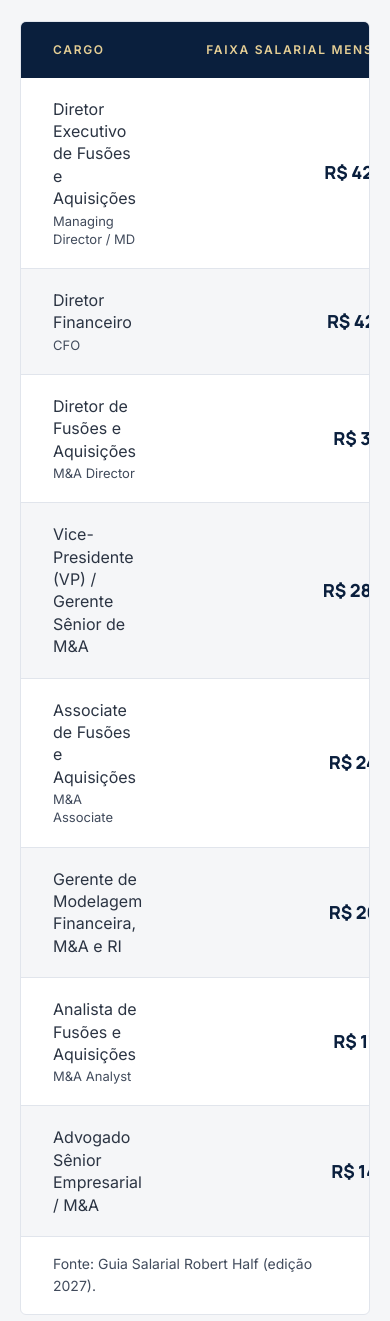
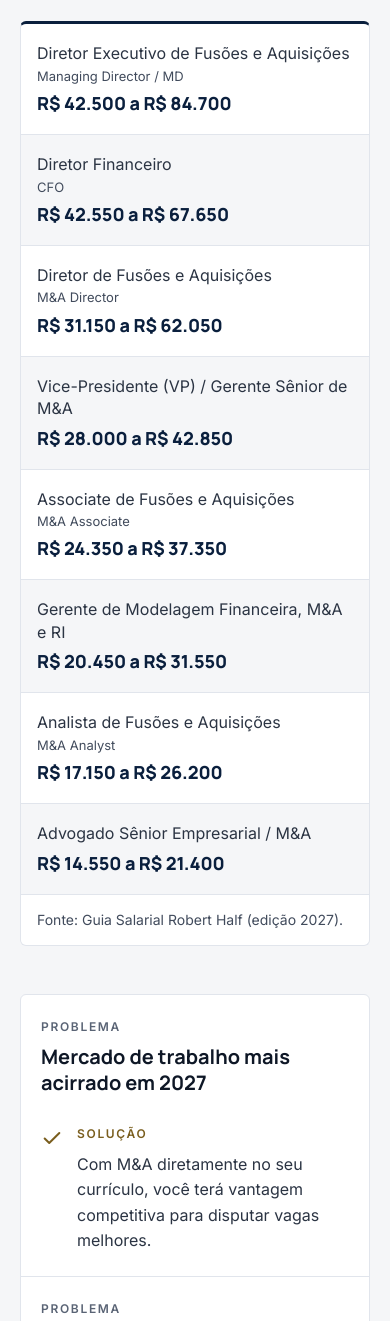
Before and after one commit to jvlunarlaunch/site_alexandre_cracosvky, a plain HTML site: page certificado.html in a window 390 px wide. Shown: the part 2660-3981 px from the top of the page. Drawn offline with Linux system fonts and the light colour scheme.

Commit message:
Corrige o CSS quebrado da página /certificado e a rolagem horizontal
Uma remoção de regra por expressão regular apagou um bloco grande do CSS
(da regra .acc__count até o fim da folha de estilos), deixando a página sem
parte do estilo e com o bloco de celular aninhado. O CSS completo foi
restaurado e a contagem de tópicos removida apenas pelas regras exatas.

Também isola o cabeçalho oculto da tabela de salários no celular, que
ficava com 529px de largura, para não ultrapassar a tela.

Co-Authored-By: Claude Sonnet 5.5 <noreply@anthropic.com>
Claude-Session: https://claude.ai/code/session_013WReZQeKqhq4rDxujbvW63

```diff
--- a/certificado.html
+++ b/certificado.html
@@ -775,7 +775,26 @@
       .ps__problem, .ps__solution { padding: 22px 20px; }
       .acc__summary { padding: 16px 18px; gap: 12px; }
       .acc__title { font-size: 19px; }
-      @media (prefers-reduced-motion: reduce) {
+      .tree { padding: 4px 18px 6px 22px; }
+      .tree__node { padding-left: 26px; }
+      .salaries { position: relative; border-top: 3px solid var(--navy); }
+      .salaries__table thead { position: absolute; width: 1px; height: 1px; overflow: hidden; clip: rect(0 0 0 0); }
+      .salaries__table th { display: block; width: 1px; padding: 0; overflow: hidden; white-space: nowrap; }
+      .salaries__table, .salaries__table tbody, .salaries__table tr, .salaries__table td { display: block; width: 100%; }
+      .salaries__table tr { padding: 18px 16px; border-top: 1px solid var(--line); }
+      .salaries__table tbody tr:first-child { border-top: 0; }
+      .salaries__table tbody tr:nth-child(even) { background: var(--bg-tint); }
+      .salaries__table td, .salaries__table tbody tr:nth-child(even) td { padding: 0; border: 0; background: none; }
+      .salaries__table td:last-child { margin-top: 6px; text-align: left; white-space: normal; font-size: 18px; }
+      .salaries__source { padding: 14px 16px; }
+      .extra__media--image { height: 240px; }
+      .ps__problem { padding-bottom: 6px; }
+      .extra { padding: 24px; }
+      .extra__media { height: 240px; }
+      .unique { gap: 32px; }
+    }
+
+    @media (prefers-reduced-motion: reduce) {
       html { scroll-behavior: auto; }
       .btn, .btn svg, .card, .acc, .acc__chev { transition: none; }
     }
@@ -1163,7 +1182,7 @@
           <p class="offer__price">R$ 1.697,00</p>
           <p class="offer__includes">Formação completa + certificado + toolkit profissional</p>
 
-                    <a class="btn btn--navy btn--xl" href="https://pay.hotmart.com/G108434884B" target="_blank" rel="noopener">
+            <a class="btn btn--navy btn--xl" href="https://pay.hotmart.com/G108434884B" target="_blank" rel="noopener">
             Inscrever-se
             <svg aria-hidden="true" width="18" height="18" viewBox="0 0 24 24" fill="none" stroke="currentColor" stroke-width="2" stroke-linecap="round" stroke-linejoin="round"><path d="M5 12h14"/><path d="M13 6l6 6-6 6"/></svg>
           </a>
```
